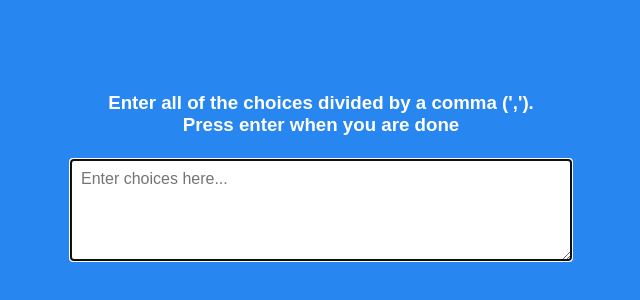
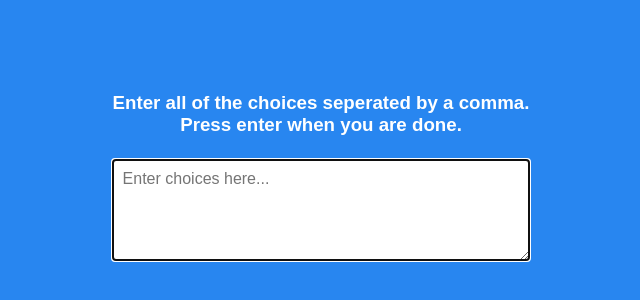
Before and after one commit to j-phillips-hub/random-choice-picker, a plain HTML site: page index.html in a window 1280 px wide. Shown: the part 220-520 px from the top of the page, without its empty margins (319-959 px from the left). Drawn offline with Linux system fonts and the light colour scheme; a web font is replaced by a local one.

Commit message:
Change styles

```diff
--- a/index.html
+++ b/index.html
@@ -13,8 +13,8 @@
 <body>
   <div class="container">
     <h3>
-      Enter all of the choices divided by a comma (',').
-      <br> Press enter when you are done
+      Enter all of the choices seperated by a comma.
+      <br> Press enter when you are done.
     </h3>
 
     <textarea placeholder="Enter choices here..." id="textarea" class="textarea"></textarea>
--- a/main.css
+++ b/main.css
@@ -32,7 +32,8 @@ h3 {
 }
 
 .container {
-  width: 31.25rem;
+  max-width: 500px;
+  padding-inline: 1.25em;
 }
 
 .textarea {
```
